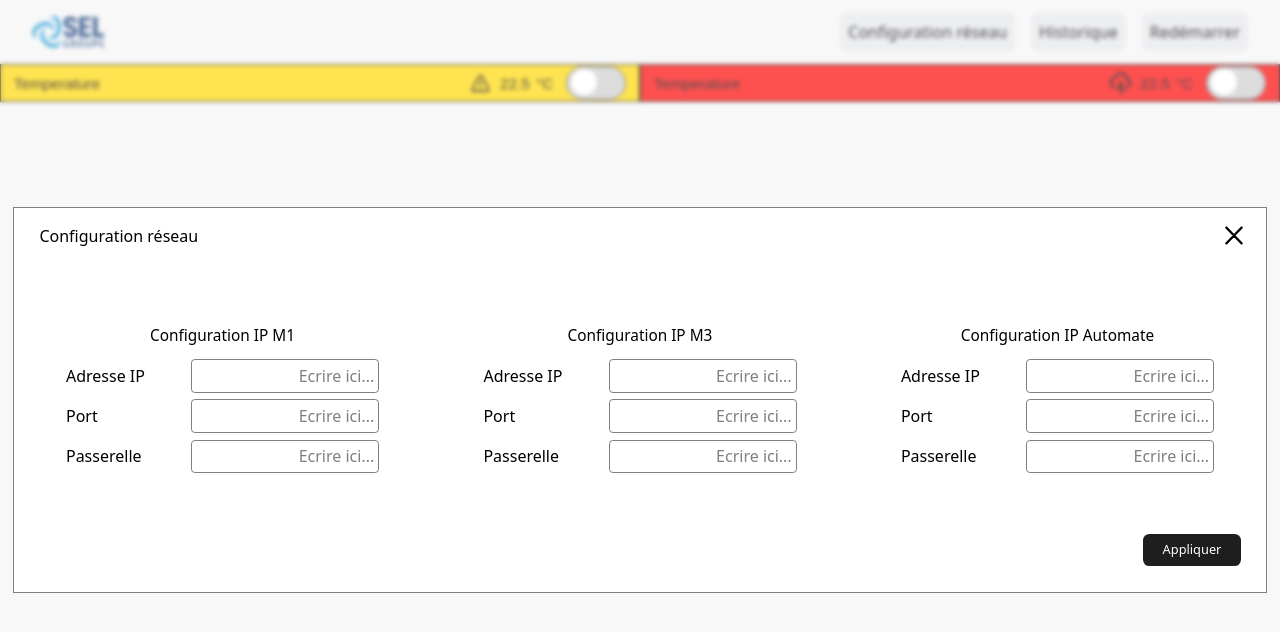
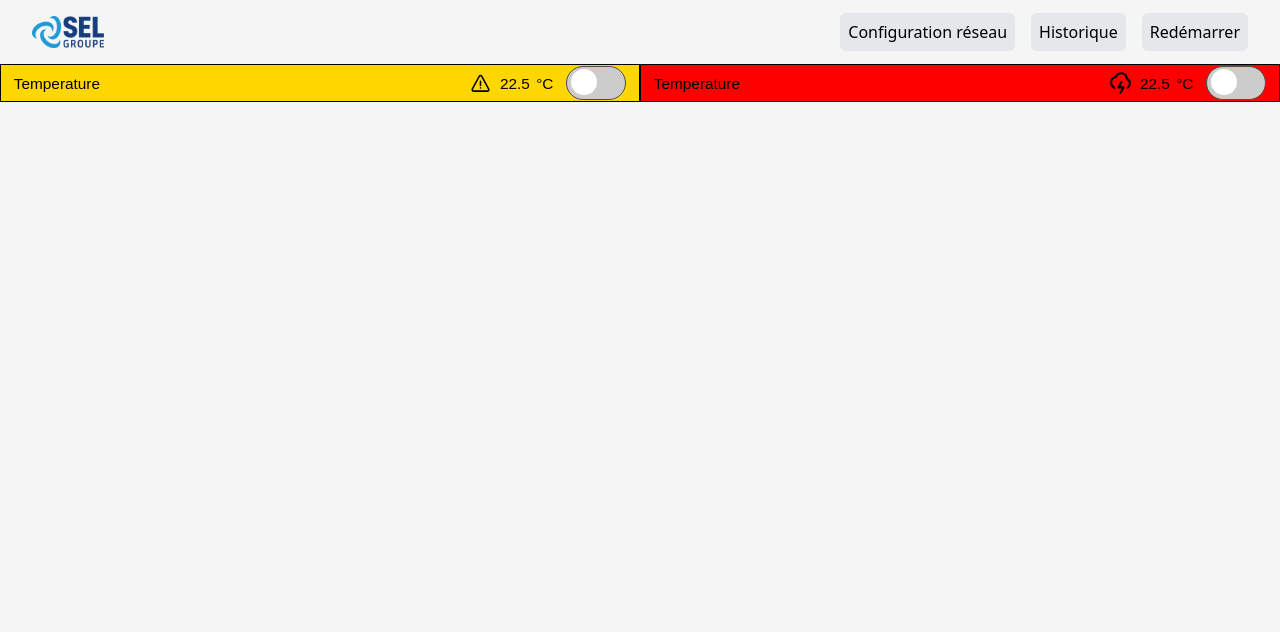
Before and after one commit to latal-sel/front-end-module, a React (Vite) app: page / in a window 1280 px wide. Shown: the top 632 px of the page. Built offline with nearby package versions, Linux system fonts and the light colour scheme.

Commit message:
feat : toggle network configuration

```diff
--- a/src/components/Header.tsx
+++ b/src/components/header.component.tsx
@@ -1,4 +1,8 @@
 import logo from "../assets/SEL.png";
+
+interface headerProps {
+    onConfigClick?: () => void;
+}
 
 const navigation = [
     { name: 'Configuration réseau', href: '/' },
@@ -6,8 +10,7 @@ const navigation = [
     { name: 'Redémarrer', href: '/' },
 ];
 
-
-export default function Header() {
+const Header: React.FC<headerProps> = ({ onConfigClick }) => {
     return (
         <header className="header shadow-md h-16">
             <div className="header-container mx-auto flex justify-between items-center h-full px-4 sm:px-6 lg:px-8">
@@ -16,10 +19,19 @@ export default function Header() {
                 </div>
                 <nav className="nav space-x-4">
                     {navigation.map((item) => (
-                        <a key={item.name} className="bg-gray-200 p-2 rounded-md" href={item.href}>{item.name}</a>
+                        <a
+                            key={item.name}
+                            href={item.name === 'Configuration réseau' ? '#' : item.href}
+                            className="bg-gray-200 p-2 rounded-md"
+                            onClick={item.name === 'Configuration réseau' ? onConfigClick : undefined}
+                        >
+                            {item.name}
+                        </a>
                     ))}
                 </nav>
             </div>
         </header>
     );
 }
+
+export default Header;
--- a/src/components/network-config.component.tsx
+++ b/src/components/network-config.component.tsx
@@ -3,14 +3,17 @@ import cross from "../assets/cross.svg";
 
 import "../styles/component/network-config.css"
 
+interface networkConfigProps {
+    onConfigClick?: () => void;
+}
 
-export default function networkConfigComponent() {
+export default function networkConfigComponent({ onConfigClick }: networkConfigProps) {
     return (
         <div className="network-config">
             <div>
                 <div className="network-config-title">
                     <h2>Configuration réseau</h2>
-                    <img src={cross} alt="" />
+                    <img src={cross} onClick={onConfigClick} alt="Close" />
                 </div>
                 <div className="network-config-content">
                     <div className="network-config-item">
--- a/src/pages/Home.tsx
+++ b/src/pages/Home.tsx
@@ -1,21 +1,26 @@
 import React from "react";
 
 import BannerComponent from "../components/banner.component";
-import Header from "../components/Header";
+import Header from "../components/header.component";
 import NetworkConfigComponent from "../components/network-config.component";
 
 import "../styles/home.css";
 
 const Home: React.FC = () => {
+  const [showNetworkConfig, setShowNetworkConfig] = React.useState(false);
+
+  const toggleNetworkConfig = () => {
+    setShowNetworkConfig(!showNetworkConfig);
+  };
 
   return (
     <>
-      <Header />
+      <Header onConfigClick={toggleNetworkConfig} />
       <div className="banner-div">
         <BannerComponent type="warning"/>
         <BannerComponent type="disconnected"/>
       </div>
-      <NetworkConfigComponent />
+      {showNetworkConfig && <NetworkConfigComponent onConfigClick={toggleNetworkConfig} />}
     </>
   );
 };
```
